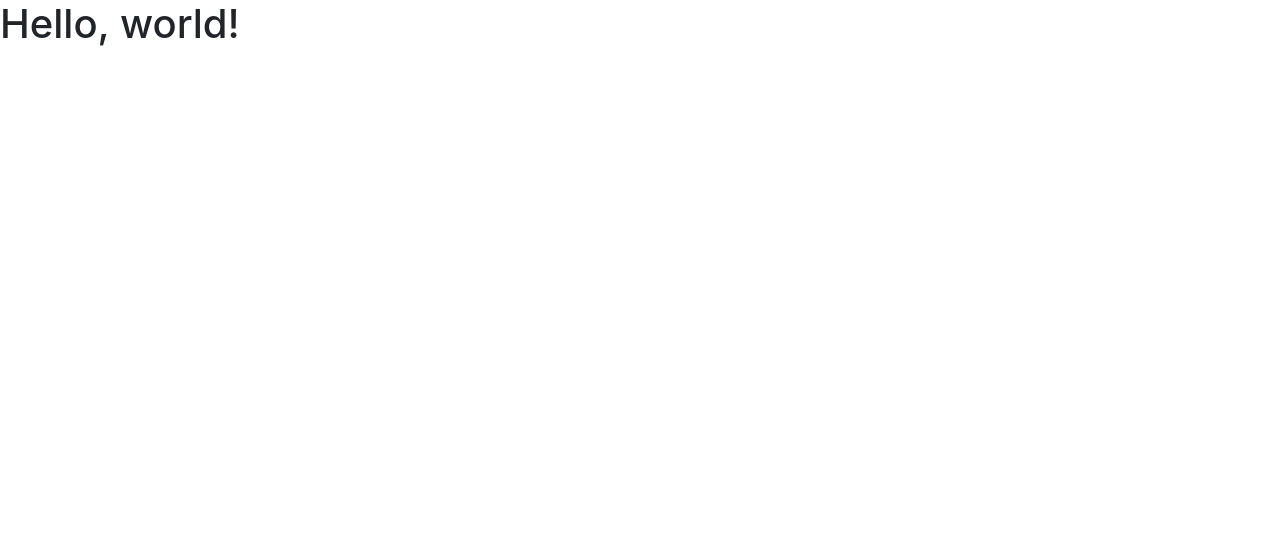
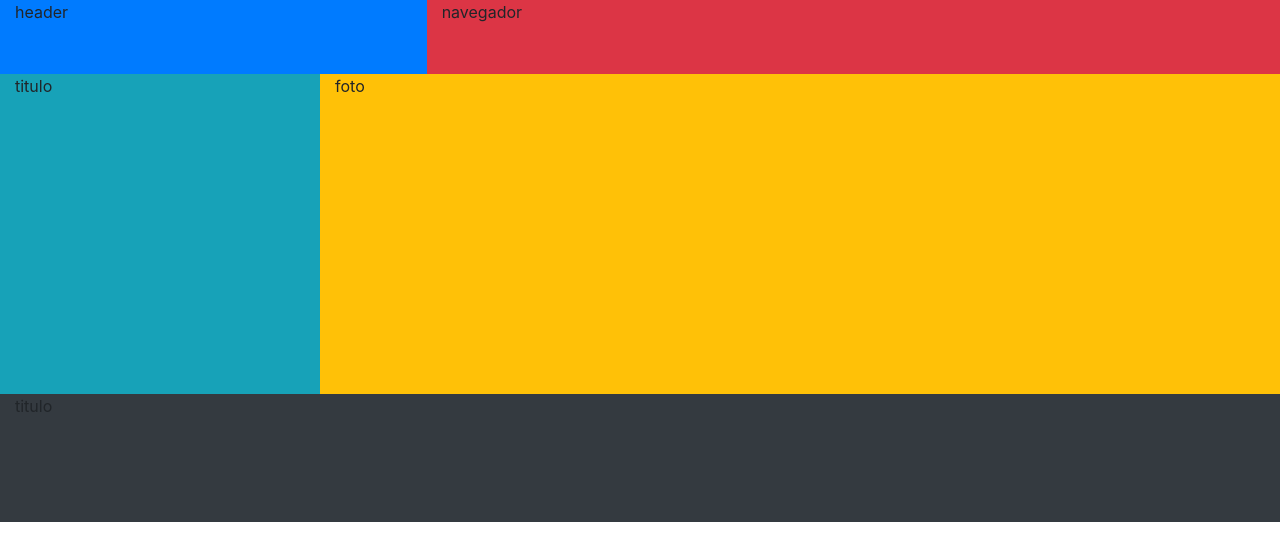
Before and after one commit to MAlexGG/DomboBS, a plain HTML site: page index.html in a window 1280 px wide. Drawn offline with nearby package versions, Linux system fonts and the light colour scheme.

Commit message:
versionleah

```diff
--- a/index.html
+++ b/index.html
@@ -1,28 +1,48 @@
 <!doctype html>
 <html lang="en">
   <head>
-    <!-- Required meta tags -->
     <meta charset="utf-8">
     <meta name="viewport" content="width=device-width, initial-scale=1, shrink-to-fit=no">
 
-    <!-- Bootstrap CSS -->
+
     <link rel="stylesheet" href="https://cdn.jsdelivr.net/npm/bootstrap@4.5.3/dist/css/bootstrap.min.css" integrity="sha384-TX8t27EcRE3e/ihU7zmQxVncDAy5uIKz4rEkgIXeMed4M0jlfIDPvg6uqKI2xXr2" crossorigin="anonymous">
 
-    <title>Hello, world!</title>
+    <title>bsdombo</title>
+    <style>
+        .alto{
+            height:4.6rem;
+        }
+        .alto2 {
+            height:20rem;
+        }
+        .alto3{
+            height: 8rem;
+        }
+
+    </style>
   </head>
   <body>
-    <h1>Hello, world!</h1>
+      <div class="container-fluid">
+          <div class="row alto">
+              <div class="col-4 bg-primary "><p>header</p></div>
+              <div class="col-8 bg-danger"><p>navegador</p></div>
+          </div>
+          <div class="row alto2">
+                <div class="col-3 bg-info "><p>titulo</p></div>
+                <div class="col-9 bg-warning "><p> foto</p></div>
+            </div>
+            <div class="row alto3">
+                <div class="col-12 bg-dark  "><p>titulo</p></div>
 
-    <!-- Optional JavaScript; choose one of the two! -->
+            </div>
+      </div>
 
-    <!-- Option 1: jQuery and Bootstrap Bundle (includes Popper) -->
+
+
+
     <script src="https://code.jquery.com/jquery-3.5.1.slim.min.js" integrity="sha384-DfXdz2htPH0lsSSs5nCTpuj/zy4C+OGpamoFVy38MVBnE+IbbVYUew+OrCXaRkfj" crossorigin="anonymous"></script>
     <script src="https://cdn.jsdelivr.net/npm/bootstrap@4.5.3/dist/js/bootstrap.bundle.min.js" integrity="sha384-ho+j7jyWK8fNQe+A12Hb8AhRq26LrZ/JpcUGGOn+Y7RsweNrtN/tE3MoK7ZeZDyx" crossorigin="anonymous"></script>
 
-    <!-- Option 2: jQuery, Popper.js, and Bootstrap JS
-    <script src="https://code.jquery.com/jquery-3.5.1.slim.min.js" integrity="sha384-DfXdz2htPH0lsSSs5nCTpuj/zy4C+OGpamoFVy38MVBnE+IbbVYUew+OrCXaRkfj" crossorigin="anonymous"></script>
-    <script src="https://cdn.jsdelivr.net/npm/popper.js@1.16.1/dist/umd/popper.min.js" integrity="sha384-9/reFTGAW83EW2RDu2S0VKaIzap3H66lZH81PoYlFhbGU+6BZp6G7niu735Sk7lN" crossorigin="anonymous"></script>
-    <script src="https://cdn.jsdelivr.net/npm/bootstrap@4.5.3/dist/js/bootstrap.min.js" integrity="sha384-w1Q4orYjBQndcko6MimVbzY0tgp4pWB4lZ7lr30WKz0vr/aWKhXdBNmNb5D92v7s" crossorigin="anonymous"></script>
-    -->
+
   </body>
 </html>
```
